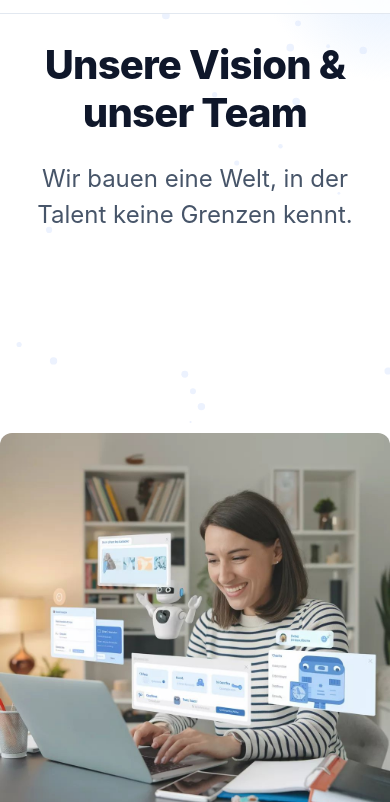
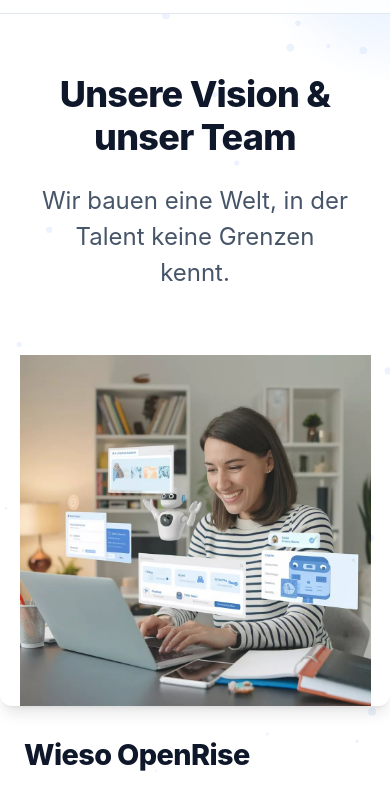
Before and after one commit to WebTech-Agentur/openrise-projekt, a website: page public/team.html in a window 390 px wide. Shown: the part 55-857 px from the top of the page. Drawn offline with Linux system fonts and the light colour scheme.

Commit message:
Design: Umfassende Mobile-Layout-Optimierungen (Zentrierung, Abstände, Fonts, Image-Scaling) auf allen Seiten

```diff
--- a/public/css/style.css
+++ b/public/css/style.css
@@ -1178,15 +1178,31 @@ input:checked+.slider:before {
 
 @media (max-width: 768px) {
     section {
-        padding: 3rem 0;
+        padding: 2.5rem 0;
     }
 
     .hero {
-        padding: 6rem 0 3rem;
+        padding: 8rem 0 3rem;
     }
 
     h1 {
-        font-size: 2.5rem;
+        font-size: 2.25rem;
+    }
+
+    h2 {
+        font-size: 1.75rem;
+    }
+
+    .hero p, .split-section .content p {
+        padding: 0 1rem;
+        margin-left: auto;
+        margin-right: auto;
+    }
+
+    .image-container img, .about-image img, .why-image img {
+        max-width: 90%;
+        margin: 0 auto;
+        display: block;
     }
 
     .mobile-menu-toggle {
@@ -1262,7 +1278,7 @@ input:checked+.slider:before {
 
     .split-section .content h2 {
         text-align: center;
-        font-size: 2rem;
+        font-size: 1.8rem;
     }
 
     /* Specific Mobile Adjustments for Home Page */
@@ -1285,6 +1301,43 @@ input:checked+.slider:before {
         margin: 0 auto;
     }
 
+    #home-why-image {
+        display: flex;
+        justify-content: center;
+        width: 90%;
+        margin: 0 auto;
+    }
+
+    #home-why-image img {
+        max-width: 100% !important;
+        margin: 0 !important;
+    }
+
+    /* Specific Mobile Adjustments for Team Page */
+    #team-hero {
+        padding-bottom: 0 !important;
+    }
+
+    #team-vision {
+        padding-top: 1rem !important;
+    }
+
+    #team-vision .content {
+        align-items: flex-start !important;
+        text-align: left !important;
+        padding: 0 1.5rem !important;
+    }
+
+    #team-vision .content h2,
+    #team-vision .content p {
+        text-align: left !important;
+    }
+
+    ul.vision-list {
+        text-align: left;
+        padding-left: 2.5rem;
+    }
+
     .card-grid, .team-grid, .footer-grid {
         grid-template-columns: 1fr;
         gap: 1.5rem;
--- a/public/team.html
+++ b/public/team.html
@@ -32,7 +32,7 @@
 
     <main>
         <!-- Hero Section -->
-        <section class="hero reveal" style="position: relative; overflow: hidden;">
+        <section id="team-hero" class="hero reveal" style="position: relative; overflow: hidden;">
             <div class="hero-bg-accent"></div>
             <div class="container">
                 <h1>Unsere Vision & unser Team</h1>
@@ -41,7 +41,7 @@
         </section>
 
         <!-- Vision Section -->
-        <section class="container split-section reveal">
+        <section id="team-vision" class="container split-section reveal">
             <div class="image-container">
                 <img src="image/0ce5943337d557b487cead46494403b1.png" alt="Vision Illustration">
             </div>
```
Also changed, not shown: public/index.html (+1 -1 lines).
